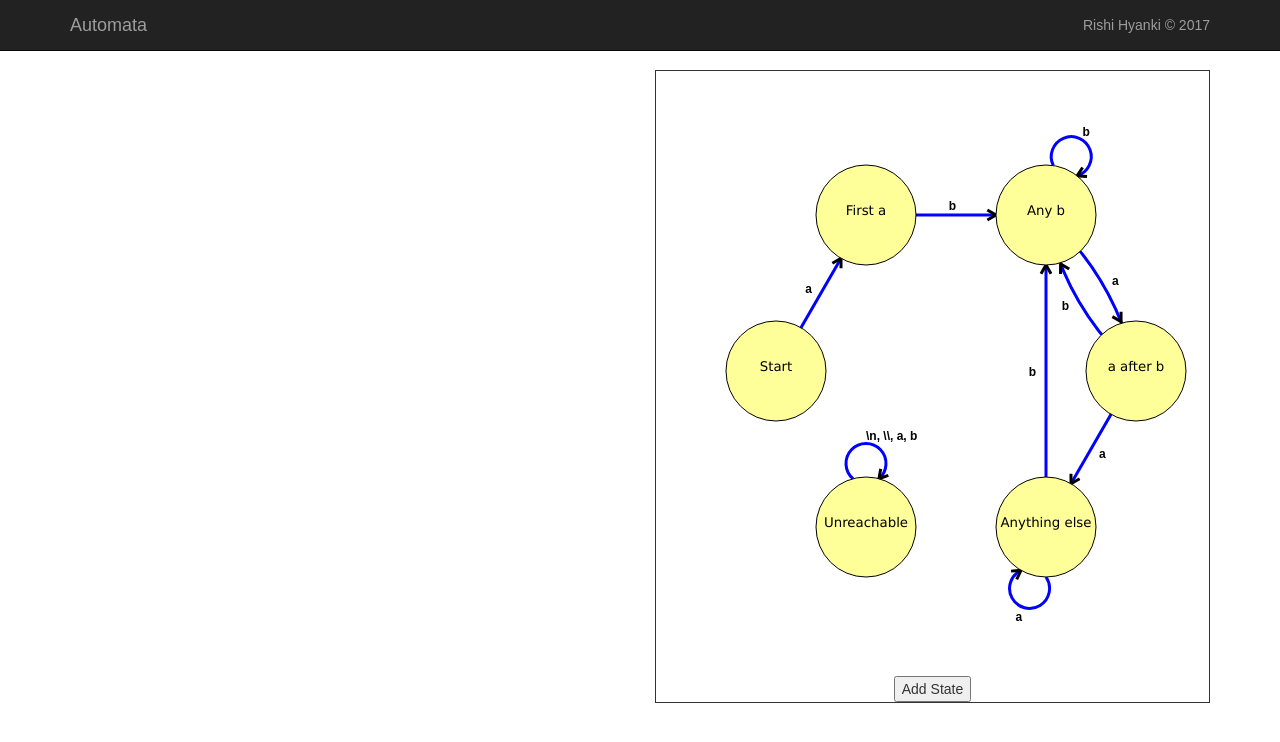
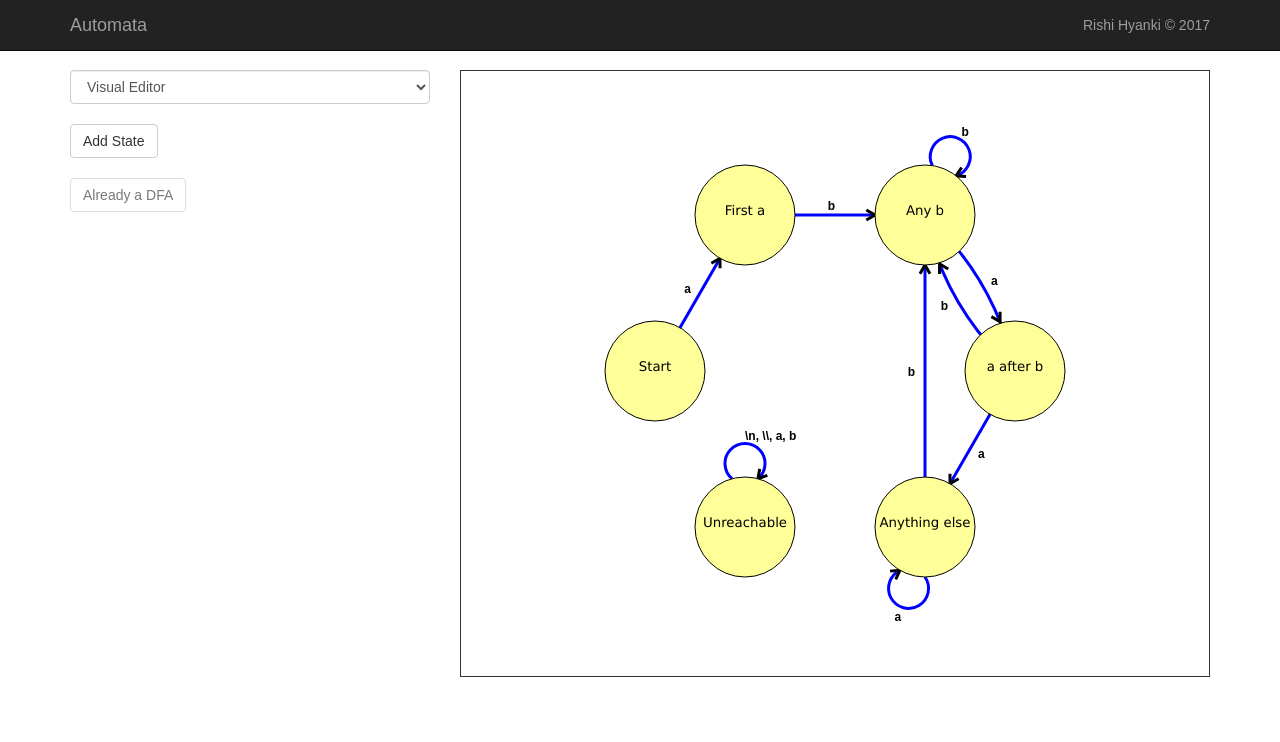
Before and after one commit to rhyanki/automaton-developer, a React (Create React App) app: page / in a window 1280 px wide. Shown: the top 742 px of the page. Built offline with nearby package versions, Linux system fonts and the light colour scheme.

Commit message:
Added DFA indicator, renamed handler methods, began revamping immutability handling

```diff
--- a/src/Core/NFA.js
+++ b/src/Core/NFA.js
@@ -138,10 +138,11 @@ class NFA {
 		// For each state, check whether any of its transition symbol groups intersect
 		for (const [, transitions] of this.transitions()) {
 			if (SymbolGroup.intersect(transitions.values())) {
-				return false;
+				this._dfa = false;
+				return;
 			}
 		}
-		return true;
+		this._dfa = true;
 	}
 
 	/**
@@ -237,7 +238,7 @@ class NFA {
 	/**
 	 * Return a shallow copy of this NFA.
 	 * It will be (shallowly) mutable, so it can have elements replaced if need be (any previously immutable elements will remain so).
-	 * Afterwards it must be frozen again.
+	 * Afterwards it must be made immutable again.
 	 */
 	copy() {
 		return new NFA(this);
@@ -287,9 +288,6 @@ class NFA {
 	 * @returns {Boolean}
 	 */
 	isDFA() {
-		if (this._dfa === undefined || this._dfa === null) {
-			this._calculateWhetherDFA();
-		}
 		return this._dfa;
 	}
 
@@ -312,9 +310,50 @@ class NFA {
 	}
 
 	/**
+	 * Remove a state.
+	 * @param {Number} state
+	 * @returns {NFA}
+	 */
+	removeState(state) {
+		state = this.state(state);
+
+		if (!state) {
+			return this;
+		}
+
+		let nfa = this;
+
+		if (!this._mutable) {
+			nfa = nfa.copy();
+			nfa._states = copy(nfa._states);
+			nfa._transitions = copy(nfa._transitions);
+			transitions = copy(transitions);
+			nfa._transitions.set(origin, transitions);
+		}
+
+		// Delete the transition
+		transitions.delete(target);
+
+		nfa._calculateGenerating();
+		nfa._calculateReachable();
+		if (!nfa.isDFA()) {
+			// It might have become a DFA
+			nfa._calculateWhetherDFA();
+		}
+
+		if (!this._mutable) {
+			freeze(transitions);
+			freeze(nfa._transitions);
+			freeze(nfa);
+		}
+		return nfa;
+	}
+
+	/**
 	 * Remove the transition between the origin and the target.
 	 * @param {Number} origin The origin state ID.
 	 * @param {Number} target The target state ID.
+	 * @returns {NFA}
 	 */
 	removeTransition(origin, target) {
 		origin = this.state(origin);
--- a/src/NFAEditor.js
+++ b/src/NFAEditor.js
@@ -77,7 +77,7 @@ class NFAEditor extends Component {
 		this.handle('setTransitionTarget', ...arguments)
 	}
 
-	promptRemoveTransition(origin, target) {
+	confirmRemoveTransition(origin, target) {
 		if (!window.confirm("Are you sure you want to delete this transition?")) {
 			return;
 		}
@@ -114,7 +114,7 @@ class NFAEditor extends Component {
 						handleAddState={this.handleAddState}
 						handleToggleAccept={this.handleToggleAccept}
 						handleUpdateStateName={this.handleUpdateStateName}
-						promptRemoveTransition={this.promptRemoveTransition}
+						confirmRemoveTransition={this.confirmRemoveTransition}
 						promptUpdateTransitionSymbols={this.promptUpdateTransitionSymbols}
 					/>
 				</div>
--- a/src/NFAEditor/ListEditor/ListEditor.js
+++ b/src/NFAEditor/ListEditor/ListEditor.js
@@ -50,16 +50,16 @@ class ListEditor extends Component {
 					<button onClick={() => this.handleMoveStateUp(state)}><i className="fa fa-chevron-up"></i></button>
 					<button onClick={() => this.handleMoveStateDown(state)}><i className="fa fa-chevron-down"></i></button>
 				</td>
-				<td><input name="start" type="radio" onChange={() => this.props.handleUpdateStart(state)} checked={nfa.start(state)} /></td>
+				<td><input name="start" type="radio" onChange={() => this.props.updateStart(state)} checked={nfa.start(state)} /></td>
 				<td>{state}</td>
-				<td><input type="text" className="form-control" value={nfa.name(state)} onChange={(e) => this.props.handleUpdateStateName(state, e.target.value)} /></td>
+				<td><input type="text" className="form-control" value={nfa.name(state)} onChange={(e) => this.props.updateStateName(state, e.target.value)} /></td>
 				<td>
 					<TransitionList nfa={nfa} state={state}
-					handleUpdateTransitionTarget={this.props.handleUpdateTransitionTarget}
+					handleUpdateTransitionTarget={this.props.updateTransitionTarget}
 					promptUpdateTransitionSymbols={this.props.promptUpdateTransitionSymbols} />
 				</td>
 				<td>
-					<input type="checkbox" onChange={(e) => this.props.handleUpdateAccept(state, e.target.checked)} checked={nfa.accept(state)} />
+					<input type="checkbox" onChange={(e) => this.props.updateAccept(state, e.target.checked)} checked={nfa.accept(state)} />
 				</td>
 			</tr>;
 		});
--- a/src/NFAEditor/NFAEditor.js
+++ b/src/NFAEditor/NFAEditor.js
@@ -24,7 +24,9 @@ class NFAEditor extends Component {
 	}
 
 	shouldComponentUpdate(nextProps, nextState) {
-		// Component only needs to update if the NFA changed
+		if (this.state.editor !== nextState.editor) {
+			return true;
+		}
 		if (this.state.nfa !== nextState.nfa) {
 			return true;
 		}
@@ -53,36 +55,29 @@ class NFAEditor extends Component {
 		});
 	}
 
-	handleAddState(name) {
+	addState(name) {
 		this.handle('addState', name);
 	}
 
-	handleToggleAccept(state) {
-		this.handle('toggleAccept', ...arguments);
+	confirmRemoveState(state) {
+		if (!window.confirm("Are you sure you want to delete this state?")) {
+			return;
+		}
+		this.handle('removeState', ...arguments);
 	}
 
-	handleUpdateStart(state) {
-		this.handle('setStart', ...arguments);
-	}
-
-	handleUpdateStateName(state, name) {
-		this.handle('setName', ...arguments);
-	}
-
-	handleUpdateTransitionTarget(origin, oldTarget, newTarget) {
-		if (this.state.nfa.hasTransition(origin, newTarget)) {
-			if (!window.confirm("There is already a transition to that state, so this will merge the two transitions. Do you wish to continue?")) {
-				return;
-			}
-		}
-		this.handle('setTransitionTarget', ...arguments)
-	}
-
-	promptRemoveTransition(origin, target) {
+	confirmRemoveTransition(origin, target) {
 		if (!window.confirm("Are you sure you want to delete this transition?")) {
 			return;
 		}
 		this.handle('removeTransition', ...arguments);
+	}
+
+	promptEditState(state) {
+		const newName = window.prompt("Enter a state name.", this.props.nfa.name(state));
+		if (newName) {
+			this.updateStateName(state, newName);
+		}
 	}
 
 	promptUpdateTransitionSymbols(origin, target) {
@@ -93,30 +88,67 @@ class NFAEditor extends Component {
 		this.handle('setTransitionSymbols', origin, target, symbols);
 	}
 
+	switchEditor(editor) {
+		console.log(editor);
+		this.setState({editor: editor});
+	}
+
+	toggleAccept(state) {
+		this.handle('toggleAccept', ...arguments);
+	}
+
+	updateStart(state) {
+		this.handle('setStart', ...arguments);
+	}
+
+	updateStateName(state, name) {
+		this.handle('setName', ...arguments);
+	}
+
+	updateTransitionTarget(origin, oldTarget, newTarget) {
+		if (this.state.nfa.hasTransition(origin, newTarget)) {
+			if (!window.confirm("There is already a transition to that state, so this will merge the two transitions. Do you wish to continue?")) {
+				return;
+			}
+		}
+		this.handle('setTransitionTarget', ...arguments)
+	}
+
 	render() {
+		const nfa = this.state.nfa;
 		return (<div className="row">
-			<div className="col-md-6">
-
+			<div className="col-md-4">
+				<select className="form-control" value={this.state.editor} onChange={(e) => this.switchEditor(e.target.value)}>
+					<option value="list">List Editor</option>
+					<option value="visual">Visual Editor</option>
+				</select>
+				<br/>
+				<button className="btn btn-default" onClick={() => this.addState()}>Add State</button>
+				<br/><br/>
+				<button
+					className="btn btn-default"
+					disabled={nfa.isDFA()}
+				>{nfa.isDFA() ? "Already a DFA" : "Convert to DFA"}</button>
 			</div>
-			<div className="col-md-6">
+			<div className="col-md-8">
 				<div style={{display: (this.state.editor === 'list') ? 'block' : 'none'}}>
 					<ListEditor
 						nfa={this.state.nfa}
-						handleToggleAccept={this.handleToggleAccept}
-						handleUpdateStart={this.handleUpdateStart}
-						handleUpdateStateName={this.handleUpdateStateName}
-						handleUpdateTransitionTarget={this.handleUpdateTransitionTarget}
 						promptUpdateTransitionSymbols={this.promptUpdateTransitionSymbols}
+						toggleAccept={this.toggleAccept}
+						updateStart={this.updateStart}
+						updateStateName={this.updateStateName}
+						updateTransitionTarget={this.updateTransitionTarget}
 					/>
 				</div>
 				<div style={{display: (this.state.editor === 'visual') ? 'block' : 'none'}}>
 					<VisualEditor
 						nfa={this.state.nfa}
-						handleAddState={this.handleAddState}
-						handleToggleAccept={this.handleToggleAccept}
-						handleUpdateStateName={this.handleUpdateStateName}
-						promptRemoveTransition={this.promptRemoveTransition}
+						confirmRemoveState={this.confirmRemoveState}
+						confirmRemoveTransition={this.confirmRemoveTransition}
+						promptEditState={this.promptEditState}
 						promptUpdateTransitionSymbols={this.promptUpdateTransitionSymbols}
+						toggleAccept={this.toggleAccept}
 					/>
 				</div>
 			</div>
--- a/src/NFAEditor/VisualEditor/VisualEditor.js
+++ b/src/NFAEditor/VisualEditor/VisualEditor.js
@@ -120,16 +120,6 @@ class VisualEditor extends Component {
 			angle += Math.PI * 2;
 		}
 		return angle;
-	}
-
-	promptEditState(state) {
-		if (this.state.dragging) {
-			return;
-		}
-		const newName = window.prompt("Enter a state name.", this.props.nfa.name(state));
-		if (newName) {
-			this.props.handleUpdateStateName(state, newName);
-		}
 	}
 
 	/**
@@ -289,7 +279,7 @@ class VisualEditor extends Component {
 					className="transition"
 				>
 					<g className="arrow">
-						<path className="shaft" d={d} onClick={() => this.props.promptRemoveTransition(origin, target)} />
+						<path className="shaft" d={d} onClick={() => this.props.confirmRemoveTransition(origin, target)} />
 						{arrowHead}
 					</g>
 					<text
@@ -367,7 +357,7 @@ class VisualEditor extends Component {
 					className="transition"
 				>
 					<g className="arrow">
-						<path className="shaft" d={d} onClick={() => this.props.promptRemoveTransition(state, state)} />
+						<path className="shaft" d={d} onClick={() => this.props.confirmRemoveTransition(state, state)} />
 						{arrowHead}
 					</g>
 					<text
@@ -409,11 +399,15 @@ class VisualEditor extends Component {
 				>
 					<i
 						className="fa fa-pencil btn-edit-state"
-						onClick={() => this.promptEditState(state)}
+						onClick={() => this.props.promptEditState(state)}
 					></i>
 					<i
 						className="fa fa-check btn-edit-state"
-						onClick={() => this.props.handleToggleAccept(state)}
+						onClick={() => this.props.toggleAccept(state)}
+					></i>
+					<i
+						className="fa fa-remove btn-edit-state"
+						onClick={() => this.props.confirmRemoveState(state)}
 					></i>
 				</foreignObject>
 				<text
@@ -438,7 +432,6 @@ class VisualEditor extends Component {
 					{this.renderTransitions()}
 					{states}
 				</svg>
-				<button onClick={() => this.props.handleAddState()}>Add State</button>
 			</div>
 		);
 	}
--- a/src/Util/immutability.js
+++ b/src/Util/immutability.js
@@ -20,10 +20,17 @@ function copy(item) {
 }
 
 /**
- * Make an array, plain object, Set or Map (shallowly) immutable. Return the same item.
+ * Make an array, plain object, Set or Map (shallowly) immutable.
+ * Sets and Maps have their methods overridden to return copies of themselves instead.
+ * Return the same item.
  */
 function freeze(item) {
+	if (item._frozen) {
+		return item;
+	}
 	if (item instanceof Map) {
+		item.set = Map_set;
+		item.clear =
 		item.set = item.clear = item.delete = function() {
 			throw new Error("Cannot modify frozen Map.");
 		}
@@ -32,9 +39,22 @@ function freeze(item) {
 			throw new Error("Cannot modify frozen Set.");
 		}
 	}
-	// For debugging only
 	item._frozen = true;
 	return Object.freeze(item);
 }
 
+function Map_set(...args) {
+	console.log("set() called on frozen Map");
+	const setCopy = copy(this);
+	setCopy.set(...args);
+	return setCopy;
+}
+
+function Map_clear(...args) {
+	console.log("clear() called on frozen Map");
+	const setCopy = copy(this);
+	setCopy.clear(...args);
+	return setCopy;
+}
+
 export {copy, freeze};
```
